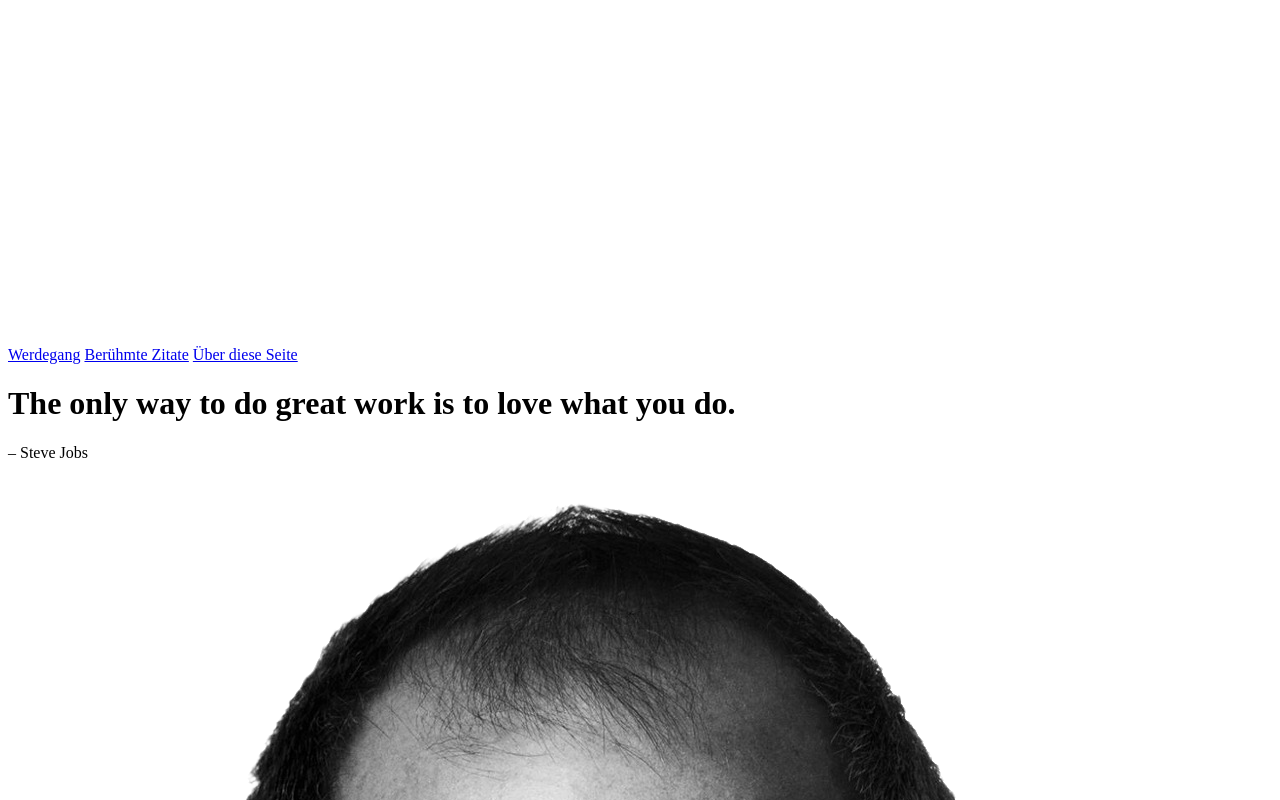
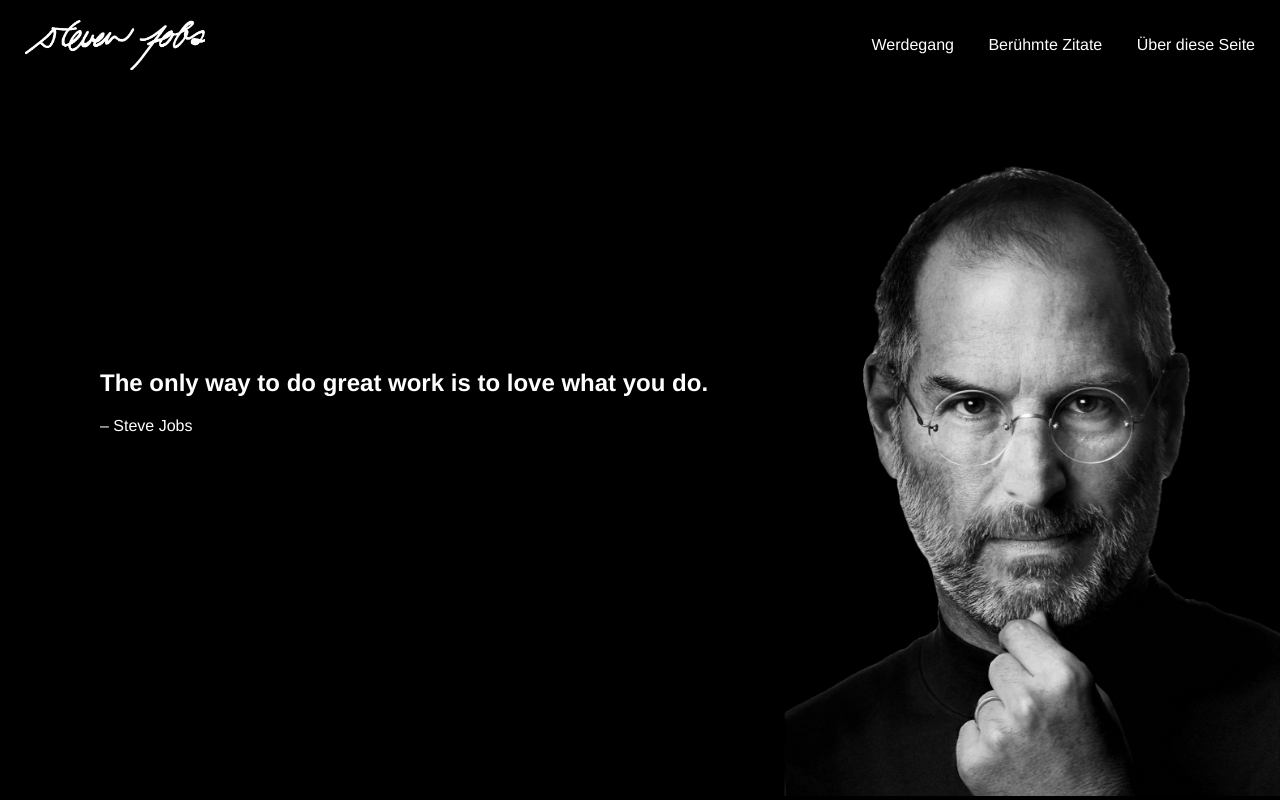
Before and after one commit to EvilMonkey09/SteveJobs, a plain HTML site: page index.html in a window 1280 px wide. Shown: the top 800 px of the page. Drawn offline with Linux system fonts and the light colour scheme.

Commit message:
fix: close hero section in index.html and add index.css styles

```diff
--- a/styles/index.css
+++ b/styles/index.css
@@ -0,0 +1,72 @@
+body {
+  background-color: black;
+  margin: 0;
+  padding: 0;
+  color: white;
+  font-family: "Helvetica Neue", Arial, sans-serif;
+  height: 100vh;
+  display: flex;
+  flex-direction: column;
+}
+
+header {
+  display: flex;
+  justify-content: space-between;
+  flex-direction: row;
+  align-items: center;
+  padding: 20px 25px;
+  position: absolute;
+  width: 100%;
+  box-sizing: border-box;
+  z-index: 10;
+}
+
+header img.logo {
+  height: 50px;
+}
+
+nav a {
+  position: relative;
+  color: #fff;
+  text-decoration: none;
+  margin-left: 30px;
+  font-size: 2vh;
+  padding-bottom: 4px;
+}
+
+nav a::after {
+  content: "";
+  position: absolute;
+  left: 0;
+  bottom: 0;
+  height: 2px;
+  width: 0;
+  background-color: white;
+  transition: width 0.3s ease-in-out;
+}
+
+nav a:hover::after {
+  width: 100%;
+}
+
+.hero {
+  display: flex;
+  justify-content: flex-start;
+  align-items: center;
+  height: 100vh;
+  padding: 0 100px;
+  z-index: 1;
+  position: relative;
+}
+
+.hero-image {
+  position: fixed;
+  bottom: 0;
+  right: 0;
+  z-index: 0;
+}
+
+.hero-image img {
+  height: 80vh;
+  object-fit: cover;
+}
```
Also changed, not shown: index.html (+1 -2 lines).
